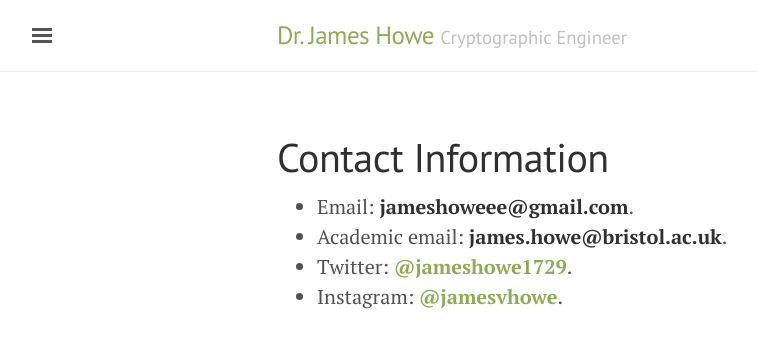
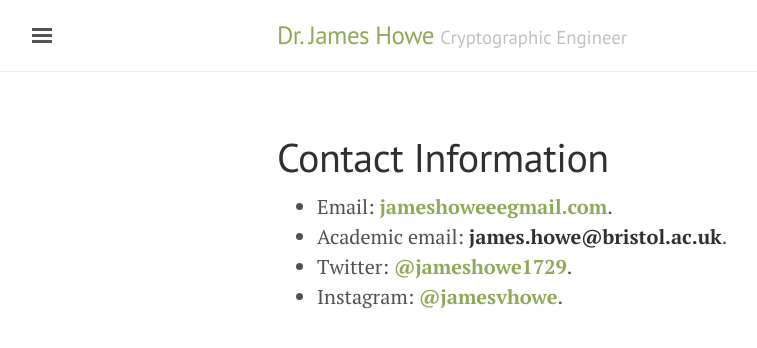
Before and after one commit to jameshoweee/jameshoweee.github.io, a Jekyll site: the page built from contact.md, in a window 1280 px wide. Shown: the top 348 px of the page, without its empty margins (3-760 px from the left). Built offline with Jekyll 4.4.1, drawn with Linux system fonts in a browser that asks for light colours.

Commit message:
Update contact.md

```diff
--- a/contact.md
+++ b/contact.md
@@ -4,7 +4,7 @@ title: "Contact Information"
 permalink: /contact/
 ---
 
-* Email: **jameshoweee@gmail.com**.
+* Email: **[jameshoweeegmail.com](mailto:jameshoweeegmail.com)**.
 * Academic email: **james.howe@bristol.ac.uk**.
 * Twitter: **[@jameshowe1729](https://twitter.com/JamesHowe1729)**.
 * Instagram: **[@jamesvhowe](https://www.instagram.com/jamesvhowe/)**.
```
